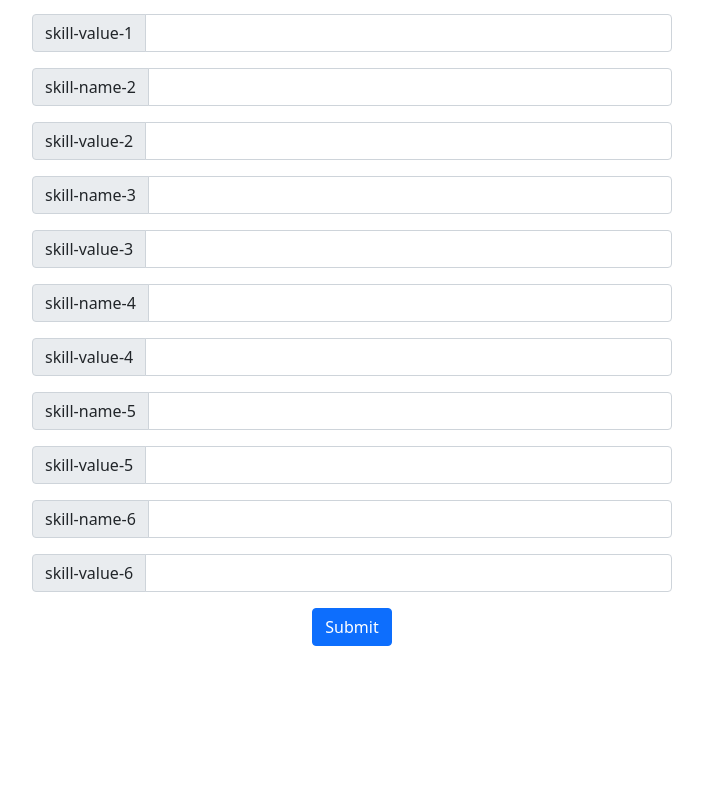
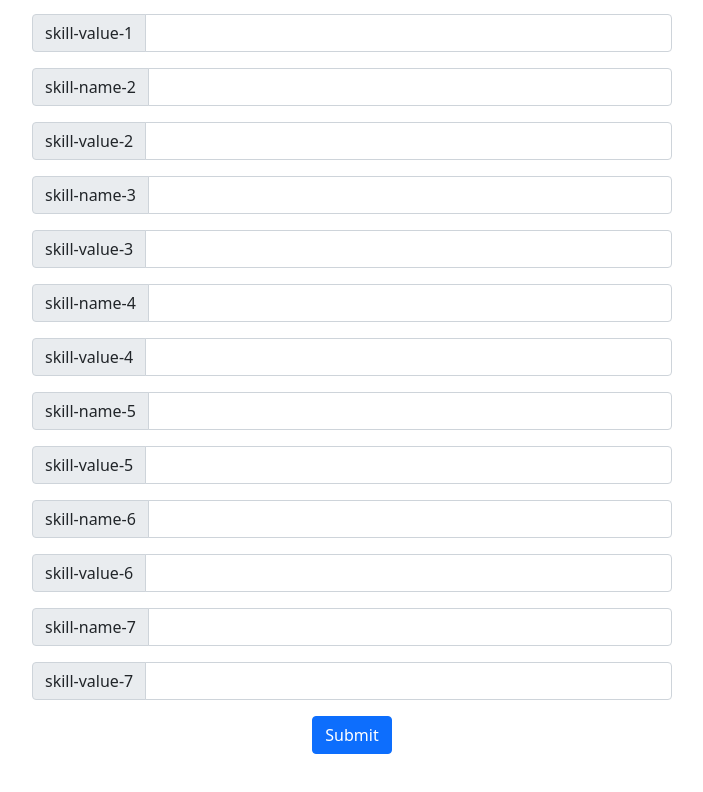
Before and after one commit to deciph3r/ahamed-vijay-resume, a React (Create React App) app: page / in a window 1280 px wide. Shown: the part 1504-2296 px from the top of the page, without its empty margins (288-991 px from the left). Before the commit the page ends 2198 px from the top, so only its background shows below. Built offline with nearby package versions, Linux system fonts and the light colour scheme.

Commit message:
added 1 more skill

```diff
--- a/src/UserDetails.js
+++ b/src/UserDetails.js
@@ -53,6 +53,8 @@ export default function UserDetails (props){
       <CustomInput val="skill-value-5" handleEvent={props.handleEvent}/>
       <CustomInput val="skill-name-6" handleEvent={props.handleEvent}/>
       <CustomInput val="skill-value-6" handleEvent={props.handleEvent}/>
+      <CustomInput val="skill-name-7" handleEvent={props.handleEvent}/>
+      <CustomInput val="skill-value-7" handleEvent={props.handleEvent}/>
       <div className="text-center mb-5">
         <Link to='/resume'>
           <button type="button" className="btn btn-primary " onClick={()=>console.log(props.data)}>Submit</button>
```
